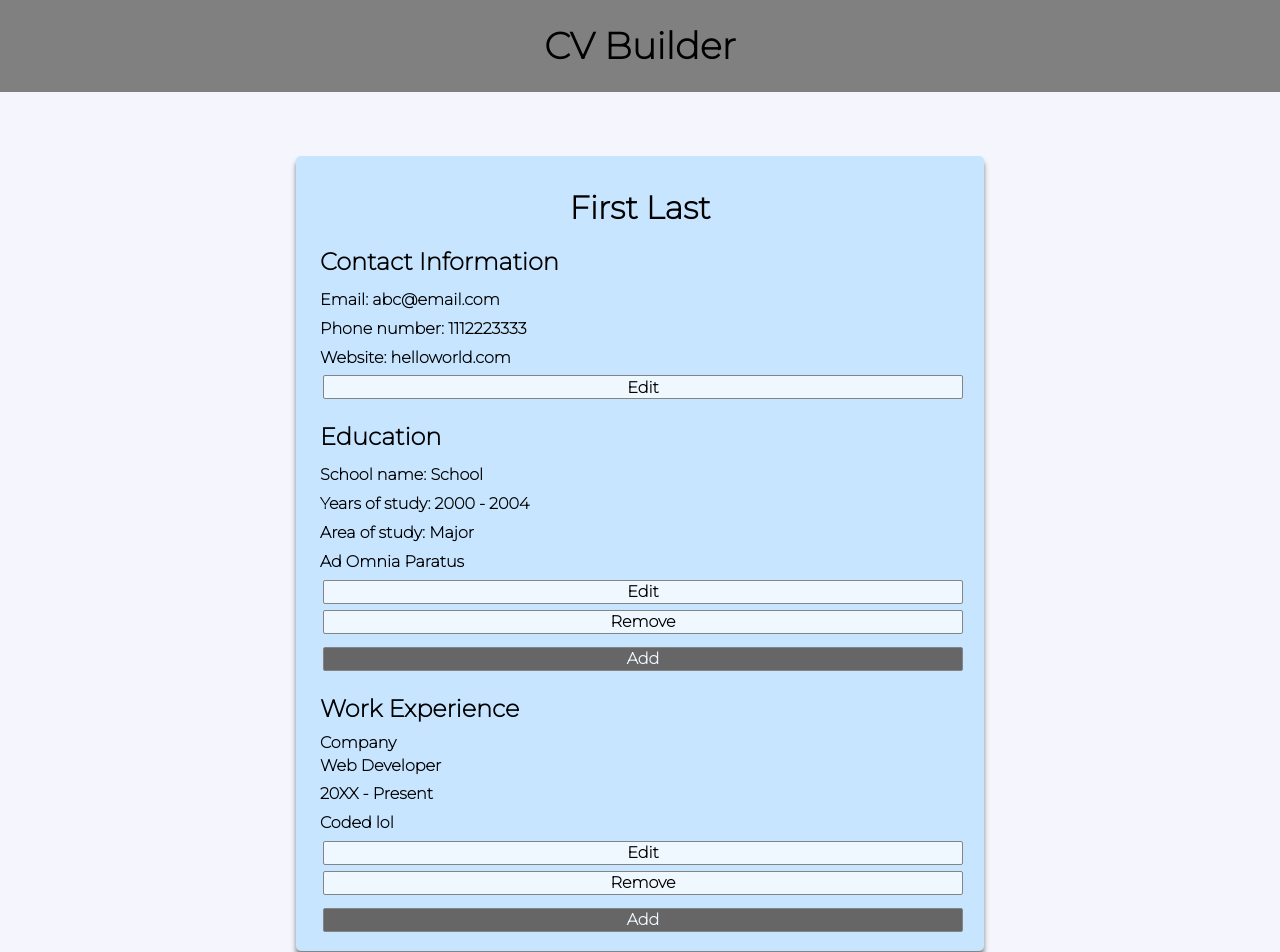
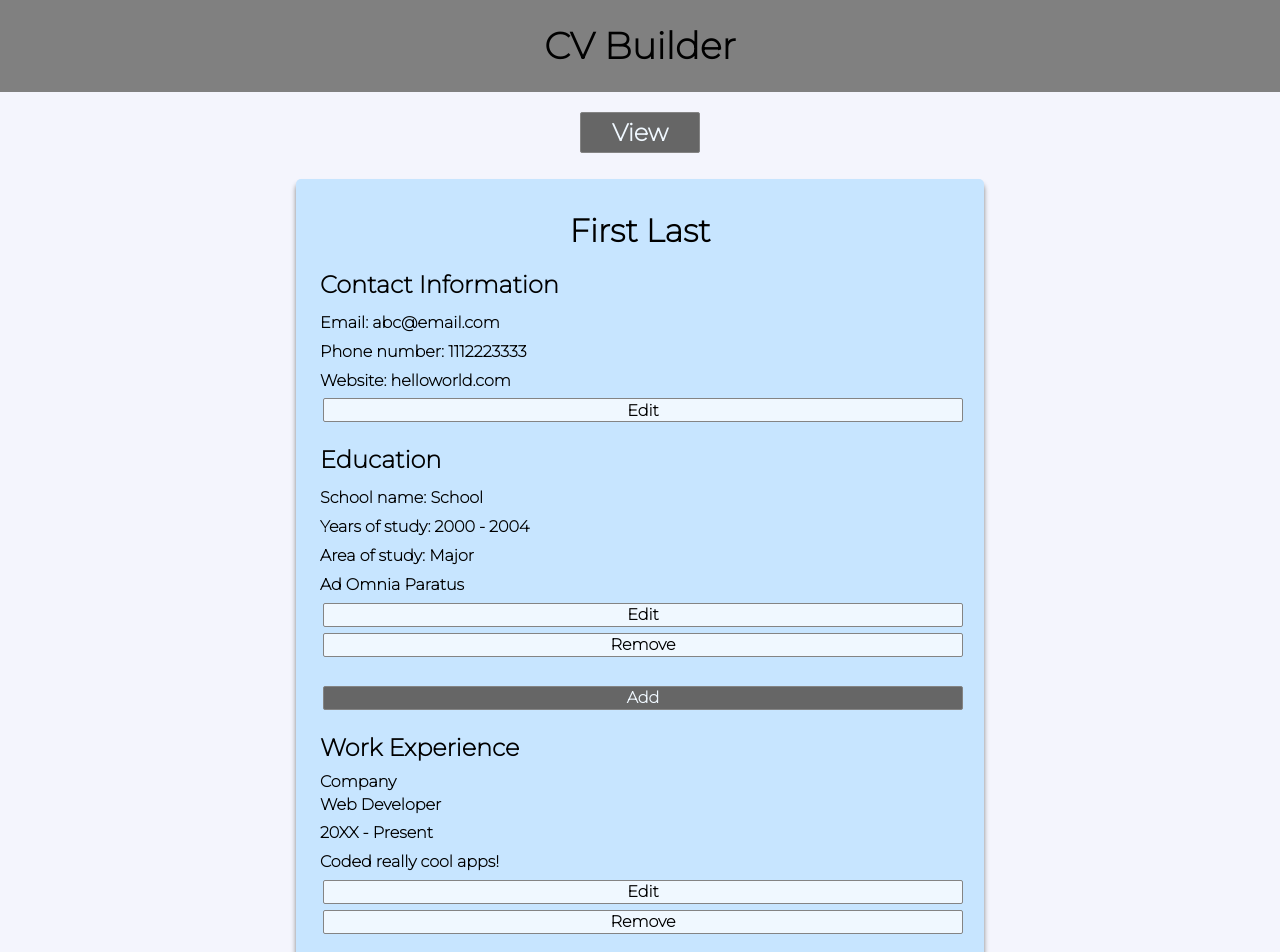
Before and after one commit to jessica2673/CV-builder, a React (Create React App) app: page / in a window 1280 px wide. Shown: the top 952 px of the page. Built offline with nearby package versions, Linux system fonts and the light colour scheme.

Commit message:
Finished styling and added a view toggle.

```diff
--- a/src/App.js
+++ b/src/App.js
@@ -9,12 +9,50 @@ class App extends React.Component {
     super();
   };
 
+  hide = () => {
+    const openForms = document.querySelectorAll("form");
+    let cont = true;
+
+    openForms.forEach((form) => {
+      if(cont && form.addEventListener) {
+        document.querySelector('.message').textContent = "Submit form first.";
+        cont = false;
+      }
+    })
+
+    if(cont) {
+      this.removeBtns();
+    }
+  }
+
+  removeBtns = () => {
+    const buttons = document.querySelectorAll("button");
+    document.querySelector('.message').textContent = "";
+    buttons.forEach((button) => {
+      button.style.display = 'none';
+    });
+
+    document.querySelector('.toggleOn').style.display = 'block';
+    document.querySelector('.toggleOff').style.display = 'none';
+  }
+
+  show = () => {
+    const buttons = document.querySelectorAll("button");
+    buttons.forEach((button) => {
+      button.style.display = 'block';
+    });
+    document.querySelector('.toggleOn').style.display = 'none';
+    document.querySelector('.toggleOff').style.display = 'block';
+  }
 
   render() {
     return (
-      <div>
+      <div className='overall'>
         <div className='header'>CV Builder</div>
         <div className='body'>
+          <button className='toggleOff' onClick={this.hide}>View</button>
+          <button className='toggleOn' onClick={this.show}>Edit</button>
+          <div className='message'></div>
           <div id='main'>
             <General/>
             <h2>Education</h2>
--- a/src/components/School.js
+++ b/src/components/School.js
@@ -56,7 +56,6 @@ class School extends React.Component {
             description: 'Ad Omnia Paratus',
             editable: false
         });
-        this.forceUpdate();
     }
 
     addSchool = () => {
@@ -68,7 +67,6 @@ class School extends React.Component {
         data.education = currSchools;
         this.setState({index: this.state.index + 1})
         console.log(data.education);
-        this.forceUpdate();
     }
 
     removeSchool = (e) => {
--- a/src/components/Work.js
+++ b/src/components/Work.js
@@ -10,7 +10,7 @@ class Work extends React.Component {
             company: 'Company',
             position: 'Web Developer',
             date: '20XX - Present',
-            description: 'Coded lol',
+            description: 'Coded really cool apps!',
             editable: false,
             tempIndex: 0
         }
@@ -56,7 +56,6 @@ class Work extends React.Component {
             description: 'Coded lol',
             editable: false
         });
-        this.forceUpdate();
     }
 
     addJob = () => {
@@ -67,7 +66,6 @@ class Work extends React.Component {
         currWorkList.push( newWork );
         data.work = currWorkList;
         this.setState({index: this.state.index + 1})
-        this.forceUpdate();
     }
 
     removeJob = (e) => {
@@ -103,7 +101,7 @@ class Work extends React.Component {
             <div>
               {data.work.map((job) => {
                     return (!job.editable) ?
-                    <div key={job.index}>
+                    <div key={job.index} className='WorkItem'>
                         <h3>{job.company}</h3>
                         <p>{job.position}</p>
                         <p>{job.date}</p>
@@ -113,7 +111,7 @@ class Work extends React.Component {
                     </div>
                     :
                         <div key={job.index}>
-                            <form onSubmit={this.handleSubmit}>
+                            <form onSubmit={this.handleSubmit} className='WorkItem'>
                                 <label htmlFor="editable">Company: </label>
                                 <input type="text" id="company" value={company} onChange={this.handleChange} />
 
--- a/src/components/data.js
+++ b/src/components/data.js
@@ -22,7 +22,7 @@ let data = {
         company: 'Company',
         position: 'Web Developer',
         date: '20XX - Present',
-        description: 'Coded lol',
+        description: 'Coded really cool apps!',
         remove: false
     },],
 
--- a/src/styles/App.css
+++ b/src/styles/App.css
@@ -6,11 +6,17 @@
     font-size: 1em;
 }
 
+.overall {
+    background-color: rgba(239, 240, 252, 0.669);
+    height: fit-content;
+    min-height: 100vh;
+}
+
 .body {
     display: flex;
+    flex-direction: column;
+    padding-top: 20px;
     padding-bottom: 2em;
-    background-color: rgba(239, 240, 252, 0.669);
-    min-height: 100vh;
     height: fit-content;
     min-width: fit-content;
 }
@@ -18,7 +24,7 @@
 #main {
     z-index: 1;
     margin: auto;
-    margin-top: 4em;
+    margin-top: 1em;
     padding: 2em 1.5em 1em 1.5em;
     background-color: #c7e5ff;
     border-radius: 5px;
@@ -49,6 +55,10 @@ input {
     margin-bottom: 5px;
     background-color: aliceblue;
     font-weight: 600;
+}
+
+input:focus {
+    outline: none
 }
 
 .titleName {
@@ -90,9 +100,26 @@ button:hover {
     line-height: 2.5em;
 }
 
-.SchoolItem {
-    display: grid;
-    grid-template-columns: repeat(auto-fit, minmax(500px, 1fr));
+.toggleOn, .toggleOff {
+    display: block;
+    min-width: fit-content;
+    max-width: 5em;
+    height: fit-content;
+    margin: auto;
+    background-color: rgb(102, 102, 102);
+    color: aliceblue;
+    padding: 5px;
+    text-align: center;
+    font-size: 1.5em;
+}
+
+.toggleOn {
+    display: none;
+}
+
+.message {
+    margin: auto;
+    padding-top: 10px;
 }
 
 .addBtn {
@@ -101,7 +128,7 @@ button:hover {
     color: aliceblue;
 }
 
-.addBtn:hover,.submitBtn:hover {
+.addBtn:hover,.submitBtn:hover, .toggleOn:hover, .toggleOff:hover {
     background-color: rgb(62, 62, 62);
 }
 
@@ -109,3 +136,7 @@ button:hover {
     background-color: rgb(102, 102, 102);
     color: aliceblue;
 }
+
+.SchoolItem, .WorkItem {
+    margin-bottom: 1em;
+}
```
